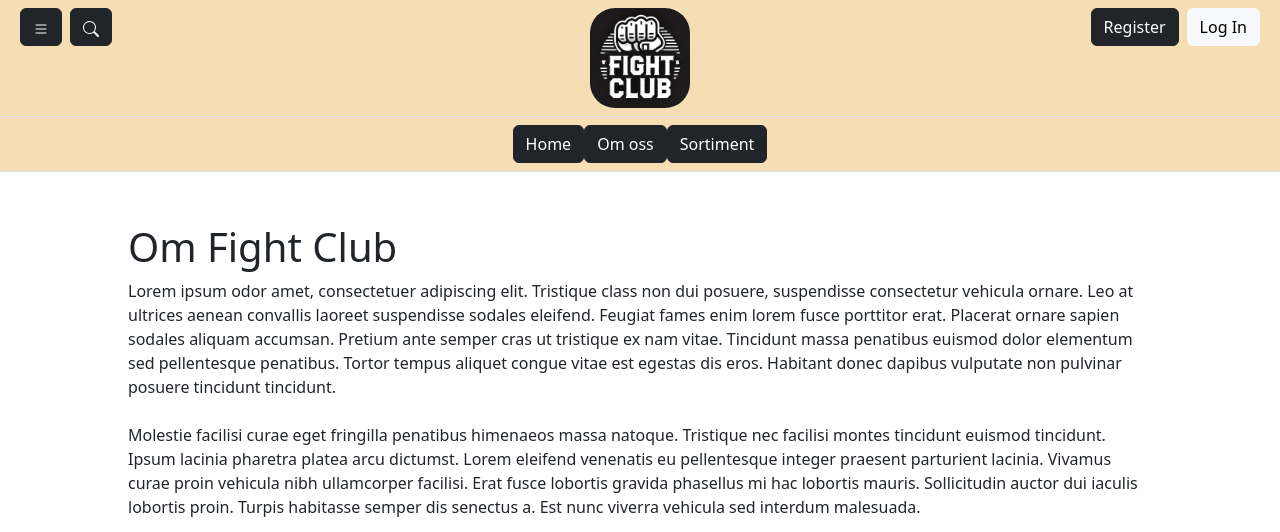
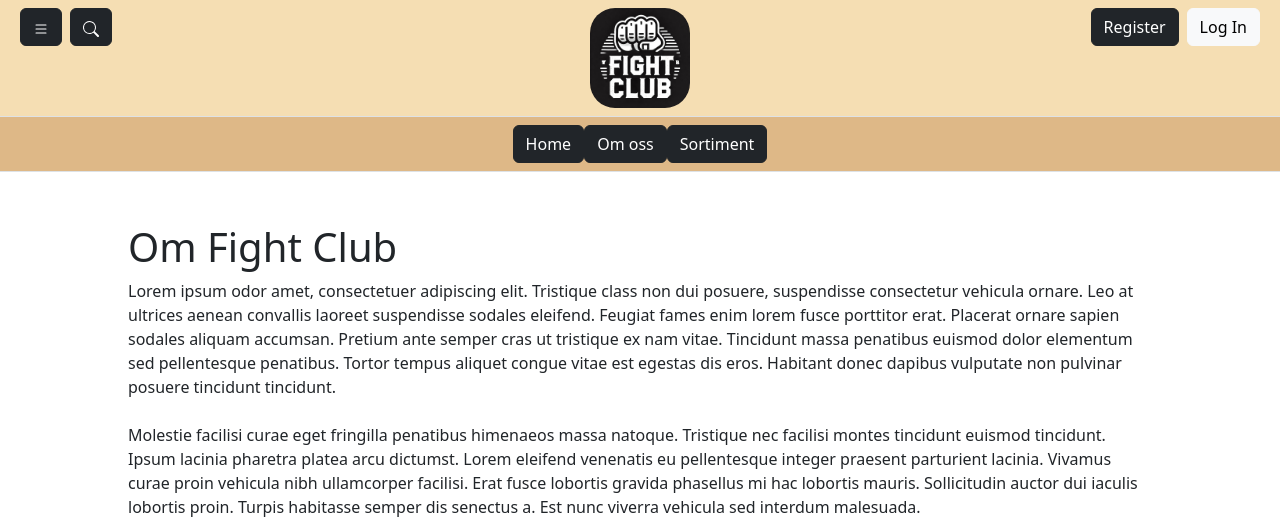
Before and after one commit to BlomRasmus/Labb01_FightClub, a plain HTML site: page About.html in a window 1280 px wide. Shown: the top 532 px of the page. Drawn offline with nearby package versions, Linux system fonts and the light colour scheme.

Commit message:
changed stylesheet

```diff
--- a/myStyles.css
+++ b/myStyles.css
@@ -1,6 +1,6 @@
 
 #homeButtons{
-    background-color: wheat;
+    background-color: burlywood;
 }
 
 #paragraphHome{
```
